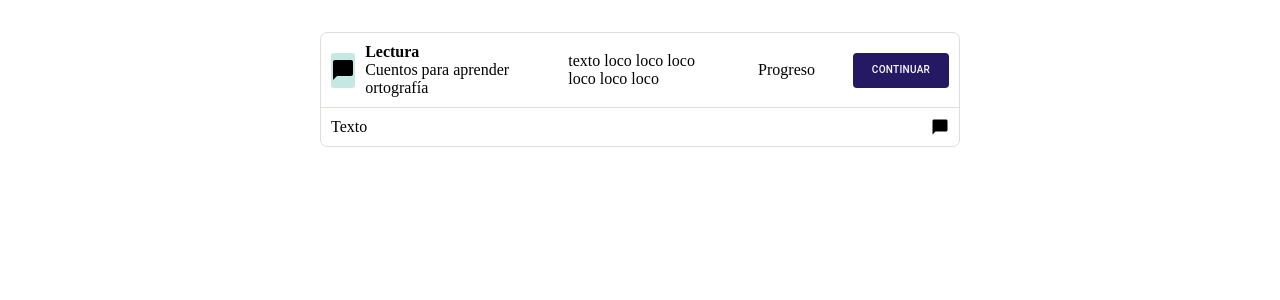
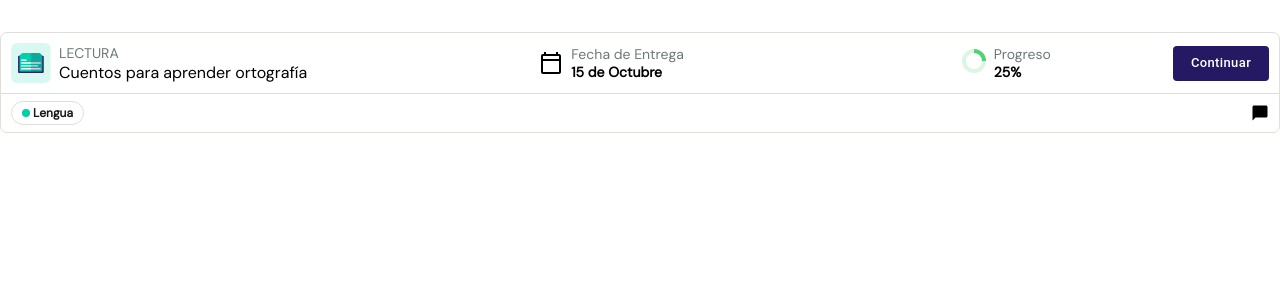
Before and after one commit to griusech/Aula-virtual, a React (Create React App) app: page / in a window 1280 px wide. Shown: the top 300 px of the page. Built offline with nearby package versions, Linux system fonts and the light colour scheme.

Commit message:
Diseño y props
Empiezo a pasarle props a la card y acomodar los estilos junto con los iconos

```diff
--- a/public/index.html
+++ b/public/index.html
@@ -14,6 +14,10 @@
       manifest.json provides metadata used when your web app is installed on a
       user's mobile device or desktop. See https://developers.google.com/web/fundamentals/web-app-manifest/
     -->
+
+    <!-- FONT -->
+    <link href="https://fonts.googleapis.com/css2?family=DM+Sans&display=swap" rel="stylesheet">
+
     <link rel="manifest" href="%PUBLIC_URL%/manifest.json" />
     <!--
       Notice the use of %PUBLIC_URL% in the tags above.
--- a/src/components/Cards/Card-lectura/CardLectura.css
+++ b/src/components/Cards/Card-lectura/CardLectura.css
@@ -1,9 +1,10 @@
 .card-container {
   border: 1px solid #dfdfda;
   border-radius: 7px;
-  width: 50%;
+  /* width: 50%; */
   margin: auto;
   max-width: 1920px;
+  min-width: 360px;
 }
 
 .card-section {
@@ -19,6 +20,7 @@
   border-bottom: 1px solid #dfdfda;
   padding: 10px;
 }
+
 .item-things {
   display: flex;
   align-items: center;
@@ -26,17 +28,20 @@
 
 .item1 {
   grid-column: 1/5;
+}
+
+.item1 p {
+  display: -webkit-box;
+  -webkit-box-orient: vertical;
+  -webkit-line-clamp: 1;
   overflow: hidden;
 }
 
 .item-icon {
   display: flex;
   align-items: center;
-  width: 35px;
-  height: 35px;
   border-radius: 3px;
-  background-color: #c3e9e2;
-  margin-right: 10px;
+  margin-right: 8px;
 }
 
 .item-icon > .MuiSvgIcon-root {
@@ -48,6 +53,21 @@
   overflow: hidden;
 }
 
+.item2,
+.item3,
+h5 {
+  font-size: 14px;
+  font-weight: normal;
+  color: #6d7878;
+}
+
+.item2,
+.item3 p {
+  color: black;
+  font-size: 14px;
+  font-weight: bold;
+}
+
 .item3 {
   grid-column: 10 / 12;
   overflow: hidden;
@@ -55,13 +75,14 @@
 
 .item4 {
   grid-column: 12/12;
-  margin: auto;
+  float: right;
 }
 
 .item4 > .MuiButtonBase-root {
   background-color: #251964;
+  text-transform: none;
   color: white;
-  font-size: 10px;
+  font-size: 13px;
   width: 6rem;
   height: 35px;
 }
@@ -74,10 +95,39 @@
 
 .card-footer {
   display: flex;
+  align-items: center;
   justify-content: space-between;
-  padding: 10px;
+  padding: 7px 10px 7px;
+  /* margin-left: 10px; */
 }
 
 .card-footer > .MuiSvgIcon-root {
   font-size: 18px;
 }
+
+.boton-materia {
+  display: flex;
+  align-items: center;
+  width: 73px;
+  height: 24px;
+  border: 1px solid #dfdfda;
+  border-radius: 16px;
+  margin: 4px 0px;
+  padding: 10px;
+  margin: 0;
+  justify-content: space-between;
+}
+
+.circle {
+  width: 8px;
+  height: 8px;
+  border-radius: 10px;
+  background: #01ceaa;
+  flex: none;
+}
+
+.materia {
+  font-weight: bold;
+  font-size: 12px;
+  color: #1a1a1a;
+}
--- a/src/components/Cards/Card-lectura/CardLectura.js
+++ b/src/components/Cards/Card-lectura/CardLectura.js
@@ -1,10 +1,20 @@
 import React from 'react'
 import './CardLectura.css'
 import Button from '@material-ui/core/Button';
-import Hoja from '../../../img/clip-de-papel.svg'
+import CalendarTodayIcon from '@material-ui/icons/CalendarToday';
 import ChatBubbleIcon from '@material-ui/icons/ChatBubble';
 
-const CardLectura = () => {
+const CardLectura = (
+    {
+    fecha,
+    entrega,
+    continuar,
+    calendar,
+    progressIcon,
+    progress,
+    numberProgress
+    }) => {
+
     return (
         <div className="card-container">
             <div className="card-section">
@@ -13,10 +23,31 @@ const CardLectura = () => {
                         <div className="item1">
                             <div className="item-things">
                                 <div className="item-icon">
-                                    <ChatBubbleIcon />
+                                <svg width="40" height="40" viewBox="0 0 40 40" fill="none" xmlns="http://www.w3.org/2000/svg">
+                                <g clip-path="url(#clip0)">
+                                <rect opacity="0.15" width="39.7452" height="40" rx="6" fill="#01CEAA"/>
+                                <rect x="7.09741" y="12.8572" width="25.5505" height="17.1429" rx="1" fill="#4F36D6"/>
+                                <rect x="7.09741" y="12.8572" width="25.5505" height="17.1429" rx="1" fill="#1A1A1A" fill-opacity="0.6"/>
+                                <path d="M8.51685 14C8.51685 11.7909 10.3077 10 12.5168 10H27.2284C29.4375 10 31.2284 11.7909 31.2284 14V27.5714C31.2284 28.1237 30.7807 28.5714 30.2284 28.5714H9.51685C8.96456 28.5714 8.51685 28.1237 8.51685 27.5714V14Z" fill="#01CEAA"/>
+                                <path d="M29.8089 19.2858H9.93628V20.7143H29.8089V19.2858Z" fill="white"/>
+                                <path d="M15.6142 16.4286H9.93628V17.8572H15.6142V16.4286Z" fill="white"/>
+                                <path d="M26.9699 22.1428H9.93628V23.5714H26.9699V22.1428Z" fill="white"/>
+                                <path d="M29.8089 25H9.93628V26.4286H29.8089V25Z" fill="white"/>
+                                <g opacity="0.2">
+                                <path d="M19.8726 10H27.2283C29.4375 10 31.2283 11.7909 31.2283 14V27.5714C31.2283 28.1237 30.7806 28.5714 30.2283 28.5714H19.8726V10Z" fill="#4F36D6"/>
+                                <path d="M19.8726 10H27.2283C29.4375 10 31.2283 11.7909 31.2283 14V27.5714C31.2283 28.1237 30.7806 28.5714 30.2283 28.5714H19.8726V10Z" fill="#1A1A1A" fill-opacity="0.6"/>
+                                </g>
+                                </g>
+                                <defs>
+                                <clipPath id="clip0">
+                                <rect width="39.7452" height="40" fill="white"/>
+                                </clipPath>
+                                </defs>
+                                </svg>
+
                                 </div>
                                 <div className="item-info">
-                                    <h4>Lectura</h4>
+                                    <h5>LECTURA</h5>
                                     <p>Cuentos para aprender ortografía</p>
                                 </div>
                             </div>
@@ -24,21 +55,50 @@ const CardLectura = () => {
                         </div>
 
                         <div className="item2">
-                            texto loco loco loco loco loco loco
+                            <div className="item-things">
+                                <div className="item-icon">
+                                    {calendar}
+
+                                </div>
+                                <div className="item-info">
+                                    <h5>{entrega}</h5>
+                                    <p>{fecha}</p>
+                                </div>
+
+                            </div>
                         </div>
                         <div className="item3">
-                            Progreso
+                            <div className="item-things">
+                                <div className="item-icon">
+                                    {progressIcon}
+
+                                </div>
+                                <div className="item-info">
+                                    <h5>{progress}</h5>
+                                    <p>{numberProgress}</p>
+                                </div>
+
+                            </div>
                         </div>
 
                         <div className="item4">
                             <Button>
-                                Continuar
+                                {continuar}
                             </Button>
                         </div>
 
                 </div>
                 <div className="card-footer">
-                   Texto <ChatBubbleIcon />
+                   <div className="boton-materia">
+                    <div className="circle">
+
+                    </div>
+                    <div className="materia">
+                    Lengua
+
+                    </div>
+                   </div>
+                   <ChatBubbleIcon />
                 </div>
             </div>
         </div>
--- /dev/null
+++ b/src/components/Icons/Progress.js
@@ -0,0 +1,15 @@
+import React from 'react'
+
+const Progress = () => {
+    return (
+        <div>
+            <svg width="24" height="24" viewBox="0 0 24 24" fill="none" xmlns="http://www.w3.org/2000/svg">
+            <circle cx="12" cy="12" r="10" stroke="white" stroke-width="4"/>
+            <circle cx="12" cy="12" r="10" stroke="#50D174" stroke-opacity="0.2" stroke-width="4"/>
+            <path d="M22 12C22 6.47715 17.5228 2 12 2" stroke="#50D174" stroke-width="4"/>
+            </svg>
+        </div>
+    )
+}
+
+export default Progress
--- a/src/components/Lectura/Lectura.js
+++ b/src/components/Lectura/Lectura.js
@@ -1,10 +1,32 @@
 import React from 'react'
 import CardLectura from '../Cards/Card-lectura/CardLectura'
+import Progress from '../Icons/Progress'
+import CalendarTodayOutlinedIcon from '@material-ui/icons/CalendarTodayOutlined';
 
 const Lectura = () => {
     return (
         <div>
-            <CardLectura />
+            <CardLectura
+                entrega="Fecha de Entrega"
+                fecha="15 de Octubre"
+                continuar = "Continuar"
+                calendar={<CalendarTodayOutlinedIcon />}
+                progressIcon={<Progress />}
+                progress="Progreso"
+                numberProgress="25%"
+            />
+            {/* <CardLectura
+                entrega="Fecha de Entrega"
+                fecha="15 de Octubre"
+            />
+            <CardLectura
+                entrega="Fecha de Entrega"
+                fecha="15 de Octubre"
+            />
+            <CardLectura
+                entrega="Fecha de Entrega"
+                fecha="15 de Octubre"
+            /> */}
         </div>
     )
 }
--- a/src/index.css
+++ b/src/index.css
@@ -3,3 +3,7 @@
   padding: 0;
   box-sizing: border-box;
 }
+
+body {
+  font-family: "DM Sans", sans-serif;
+}
```
Also changed, not shown: src/img/clip-de-papel.svg (deleted), src/img/lapiz.svg (deleted).
